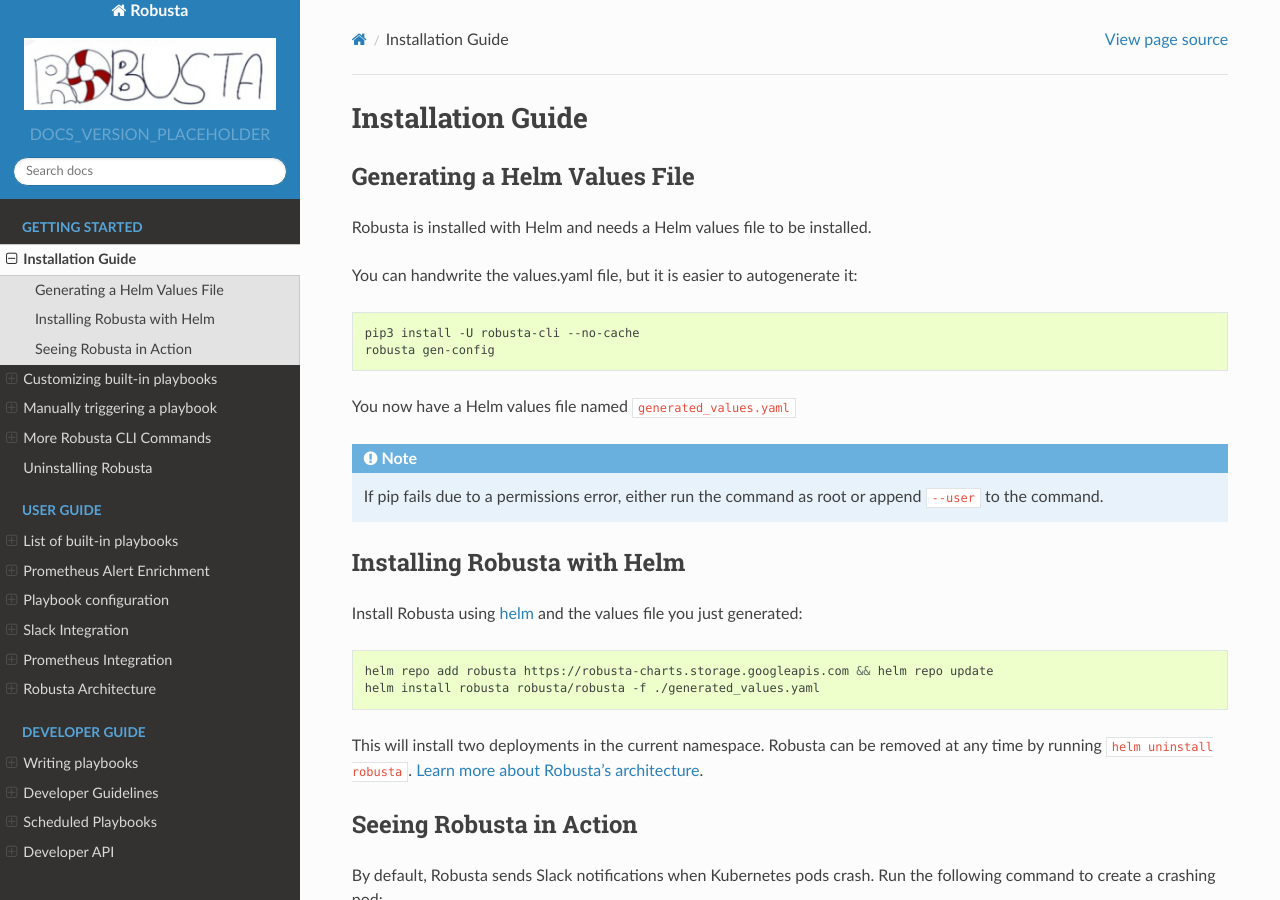
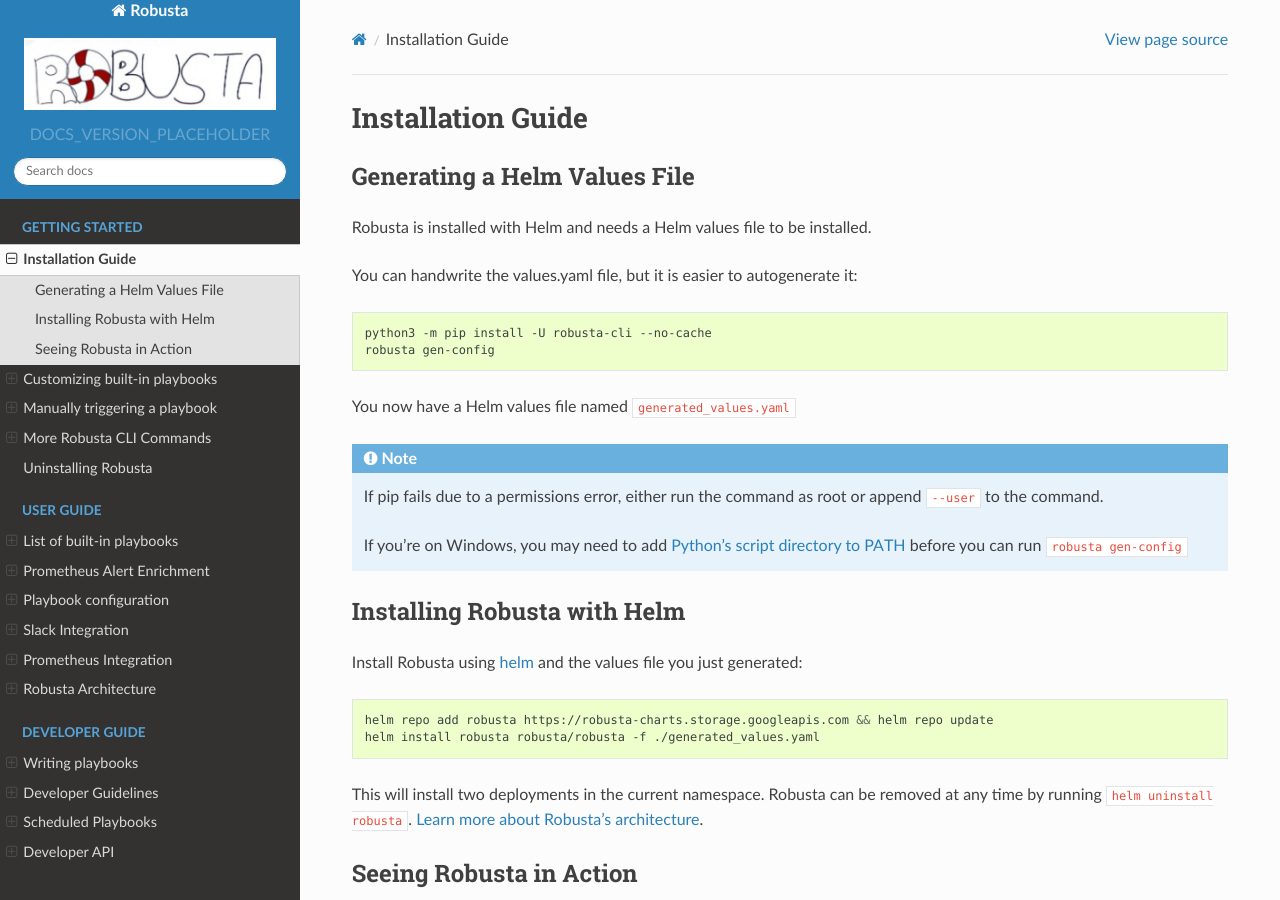
Before and after one commit to robusta-dev/robusta, a Sphinx documentation site: the page built from docs/getting-started/installation.rst, in a window 1280 px wide and 900 px high. Built offline with Sphinx 7.4.7 and the Read the Docs theme 2.0.0, drawn with Linux system fonts in a browser that asks for light colours.

Commit message:
update install docs to deal with path-related issues

```diff
--- a/docs/getting-started/installation.rst
+++ b/docs/getting-started/installation.rst
@@ -9,12 +9,15 @@
 
 .. code-block:: bash
 
-   pip3 install -U robusta-cli --no-cache
+   python3 -m pip install -U robusta-cli --no-cache
    robusta gen-config
 
 You now have a Helm values file named ``generated_values.yaml``
 
 .. note:: If pip fails due to a permissions error, either run the command as root or append ``--user`` to the command.
+
+    If you're on Windows, you may need to add `Python's script directory to PATH <https://www.makeuseof.com/python-windows-path/>`_
+    before you can run ``robusta gen-config``
 
 Installing Robusta with Helm
 -----------------------------------------------------
```
